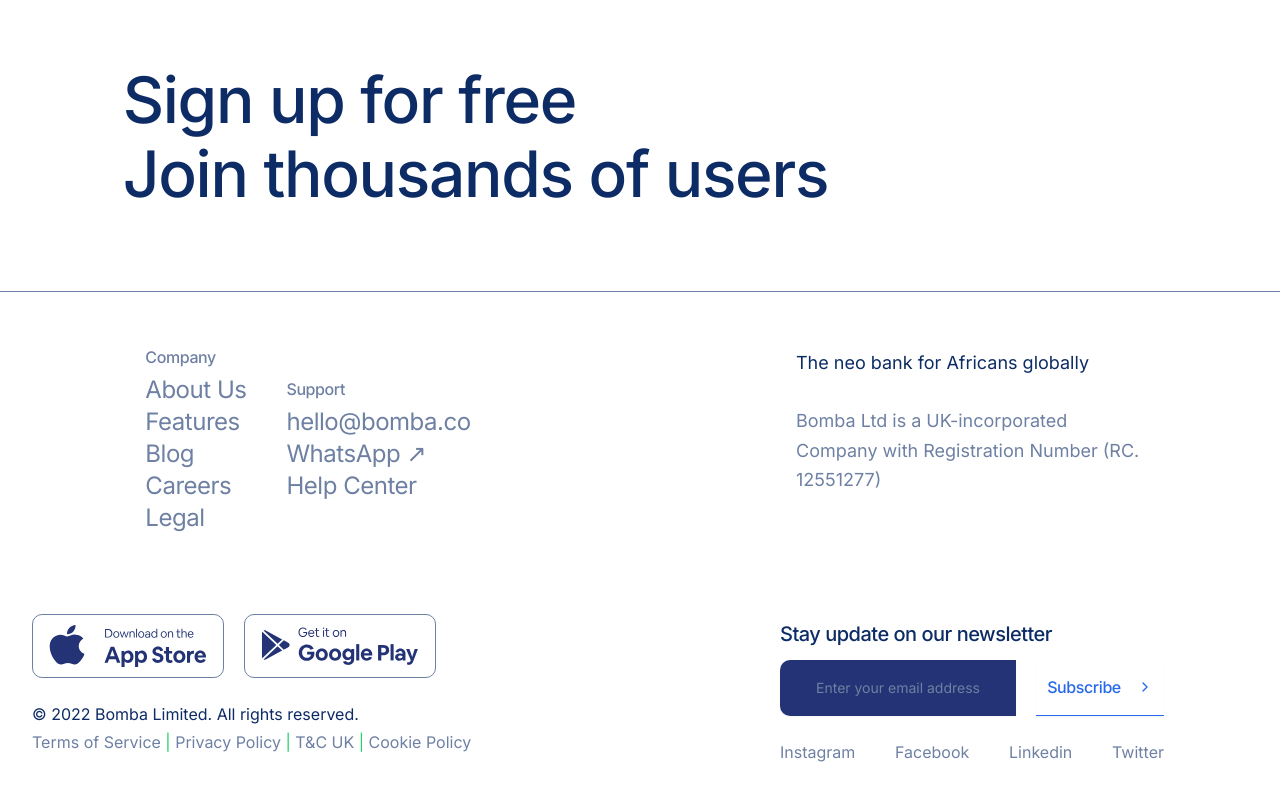
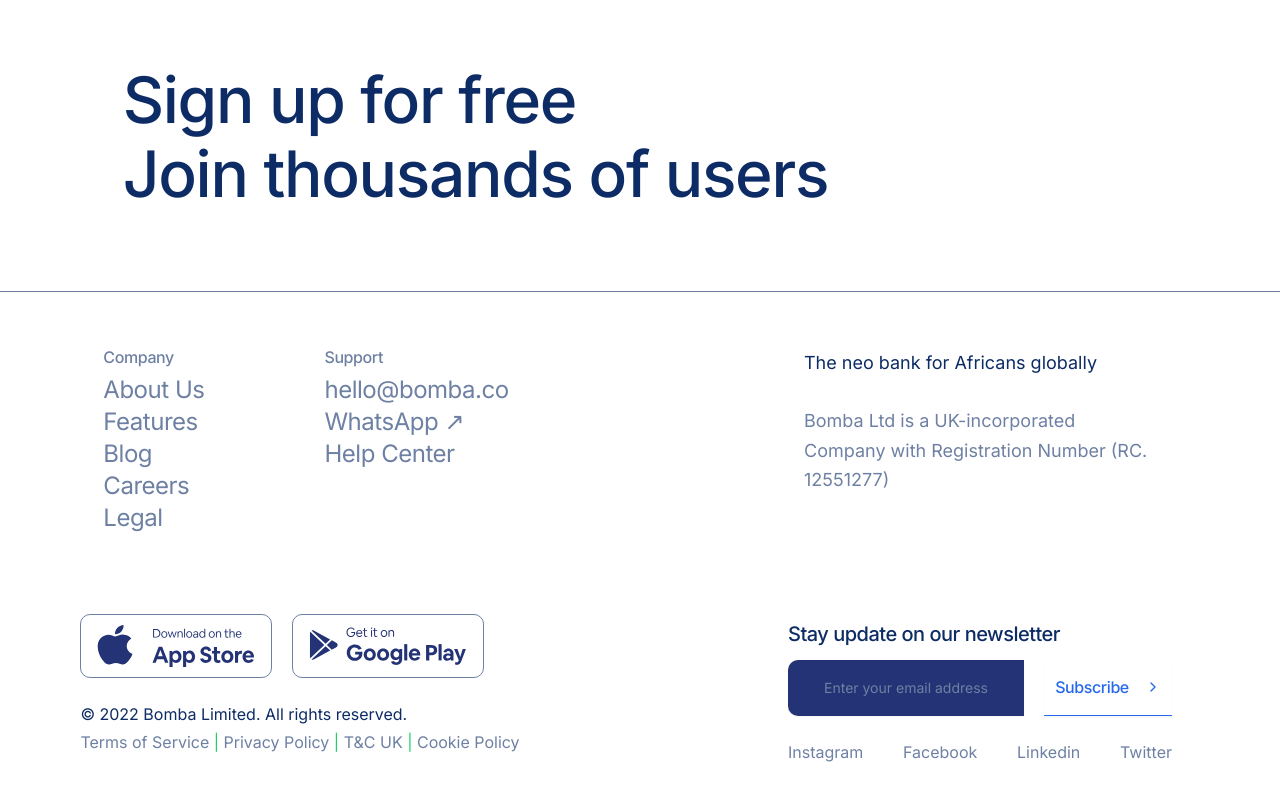
Before and after one commit to Sekyls/Assessment-2, a Next.js app: page / in a window 1280 px wide. Shown: the part 8911-9711 px from the top of the page. Built offline with nearby package versions, Linux system fonts and the light colour scheme.

Commit message:
styles modification

```diff
--- a/app/globals.css
+++ b/app/globals.css
@@ -144,34 +144,15 @@
   --color-blkgrey: #6f6f6f;
   --color-LimeGreen: #23ce6b;
 }
-
-/* Responsive root font sizes */
-/* @media (max-width: 87.5rem) {
-  html {
-    font-size: 68.75%;
+@media (max-width: 285px) {
+  .custommed {
+    flex-direction: column;
+  }
+  .customedded,
+  .secondcustommed {
+    width: 100%;
+    display: flex;
+    flex-direction: column;
+    align-items: center;
   }
 }
-
-@media (max-width: 75rem) {
-  html {
-    font-size: 62.5%;
-  }
-}
-
-@media (max-width: 62rem) {
-  html {
-    font-size: 56.25%;
-  }
-}
-
-@media (max-width: 48rem) {
-  html {
-    font-size: 50%;
-  }
-}
-
-@media (max-width: 36rem) {
-  html {
-    font-size: 45%;
-  }
-} */
--- a/components/footer/Appstores.tsx
+++ b/components/footer/Appstores.tsx
@@ -4,7 +4,7 @@
 
 const Appstores = () => {
   return (
-    <div className="w-full px-4">
+    <div className="w-fit px-4 mx-auto">
       <div className="flex flex-col sm:flex-row gap-4 sm:gap-5 w-full max-w-md items-center">
         <Button
           asChild
@@ -24,7 +24,7 @@
         </Button>
       </div>
 
-      <div className="font-normal text-sm sm:text-base mt-6 mb-16 leading-normal text-center sm:text-left">
+      <div className="font-normal text-sm sm:text-base mt-6 mb-16 leading-normal text-center md:text-left">
         <p className="text-deepblue mb-1">
           © 2022 Bomba Limited. All rights reserved.
         </p>
--- a/components/footer/Footer.tsx
+++ b/components/footer/Footer.tsx
@@ -6,7 +6,7 @@
 
 const Footer = () => {
   return (
-    <div className="grid grid-cols-1 sm:grid-cols-2 gap-12 sm:gap-20 justify-items-center max-w-7xl mx-auto border-t border-t-secblue pt-14 mt-20 px-4 mb-10">
+    <div className="grid grid-cols-1 lg:grid-cols-2 gap-15 lg:gap-20 max-w-7xl mx-auto border-t border-t-secblue pt-14 mt-20 mb-10">
       <Footernavs />
       <Footeraddress />
       <Appstores />
--- a/components/footer/Footeraddress.tsx
+++ b/components/footer/Footeraddress.tsx
@@ -2,7 +2,7 @@
 
 const Footeraddress = () => {
   return (
-    <div className="font-normal text-base sm:text-lg leading-relaxed w-full max-w-[24rem] px-4">
+    <div className="font-normal text-base sm:text-lg leading-relaxed  max-w-[24rem] px-4 mx-auto text-center md:text-left ">
       <p className="text-deepblue">The neo bank for Africans globally</p>
       <br />
       <p className="text-secblue">
--- a/components/footer/Footernavs.tsx
+++ b/components/footer/Footernavs.tsx
@@ -3,8 +3,8 @@
 
 const Footernavs = () => {
   return (
-    <div className="w-full max-w-[34rem] text-secblue text-lg sm:text-2xl font-normal tracking-[-0.03rem] flex justify-center items-center gap-10 mx-auto">
-      <div>
+    <div className=" text-secblue text-lg sm:text-2xl font-normal tracking-[-0.03rem] flex gap-5 flex-wrap justify-between sm:gap-30 custommed pl-5 md:w-fit mx-auto">
+      <div className="customedded">
         <p className="font-medium text-base tracking-tight leading-[1.125rem] mb-2">
           Company
         </p>
@@ -24,7 +24,7 @@
           Legal
         </Link>
       </div>
-      <div>
+      <div className="secondcustommed pr-2">
         <p className="font-medium text-base tracking-tight leading-[1.125rem] mb-2">
           Support
         </p>
--- a/components/footer/NewsLetter.tsx
+++ b/components/footer/NewsLetter.tsx
@@ -29,7 +29,7 @@
   return (
     <form
       onSubmit={handleSubmit(submitForm)}
-      className="w-full max-w-[26rem] px-4"
+      className="w-fit max-w-[26rem] px-4 mx-auto"
     >
       <h4 className="font-medium text-lg sm:text-xl leading-loose tracking-tight text-deepblue mb-1.5">
         Stay update on our newsletter
```
